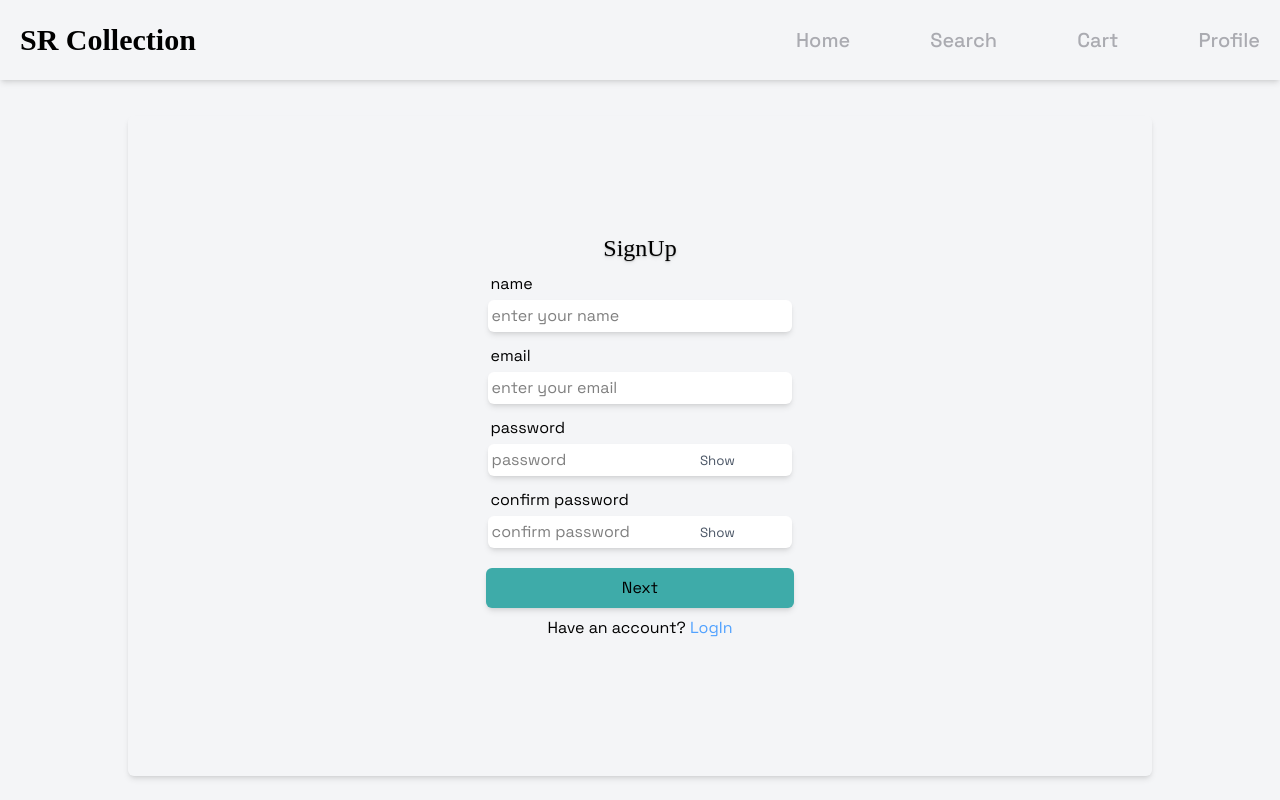
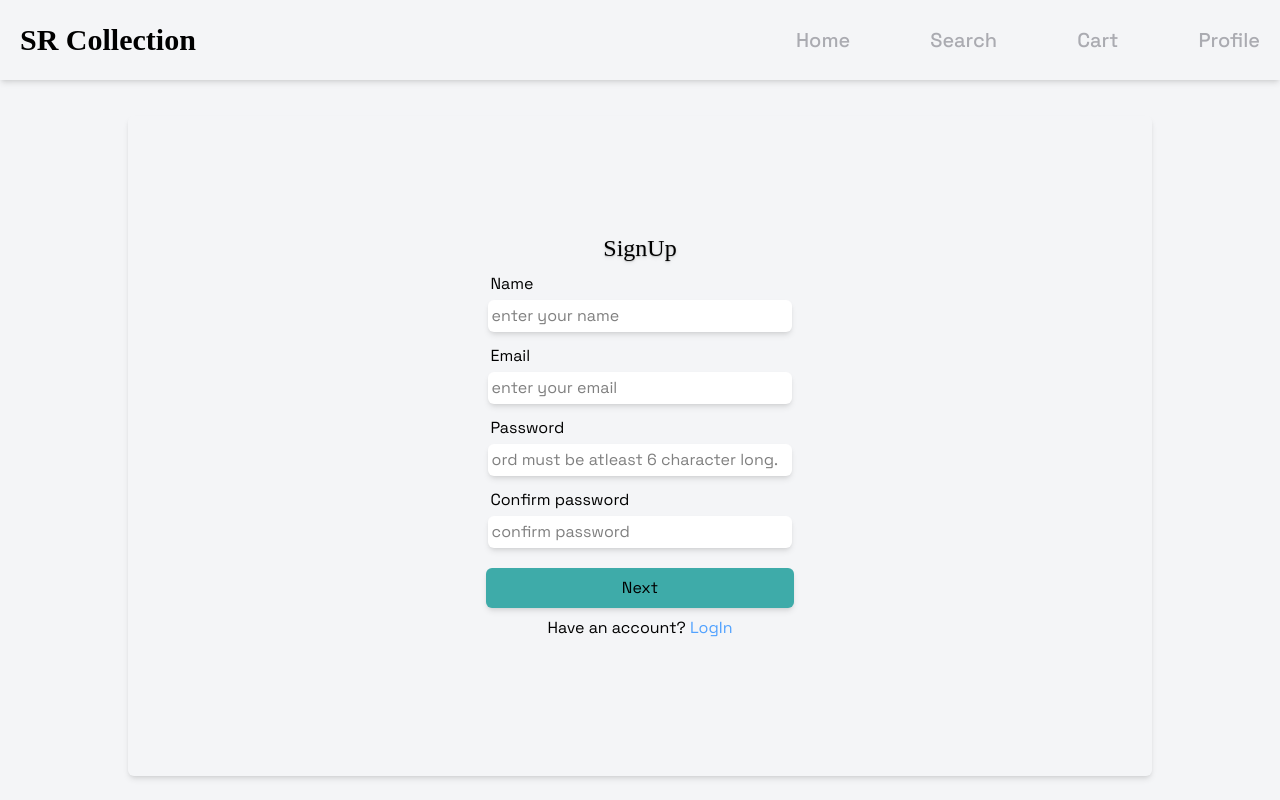
Before and after one commit to sr-sagar/SR-Collection, a React (Vite) app in the folder client/SR-COLLECTION/: page /user/signup in a window 1280 px wide. Built offline with nearby package versions, Linux system fonts and the light colour scheme; no server answers; a web font is replaced by a local one.

Commit message:
fixed couple of bugs and design errors, while also added users address in the supervisor portal

```diff
--- a/client/SR-COLLECTION/src/App.jsx
+++ b/client/SR-COLLECTION/src/App.jsx
@@ -37,7 +37,7 @@ useEffect(() => {
           <AppRoutes  btn={btn} setBtn={setBtn} btnValue={btnValue} setBtnValue={setBtnValue} />
           <ToastContainer
             position='top-center'
-            autoClose={3000}
+            autoClose={4000}
             hideProgressBar={false}
             newestOnTop={false}
             pauseOnFocusLoss
--- a/client/SR-COLLECTION/src/components/common/inputBox.jsx
+++ b/client/SR-COLLECTION/src/components/common/inputBox.jsx
@@ -13,8 +13,11 @@ const InputBox = ({inputType,inputWidth,inputPlaceHolder, value, setValue, name,
             setValue(e.target.value)
         }
     }
+    // const currentScreenSize = window.current.width
     return(
-        <div className="flex items-center justify-center w-full h-auto p-1">
+        <div className="flex justify-center w-full h-auto p-1">
+            <div className="relative flex items-center justify-center w-full">
+
             <input
 
                  type={show && inputType === "password"? "text" : inputType || "text"}
@@ -24,14 +27,15 @@ const InputBox = ({inputType,inputWidth,inputPlaceHolder, value, setValue, name,
                  value={value}
                  onChange={handleChange}
             />
-            {showToggle && inputType === "password" && (
+            {showToggle && inputType === "password" && value !== '' && (
                 <span
                     onClick={toggleVisible}
-                    className="absolute right-9 md:right-42 lg:right-64 xl:right-104 top-1/2.5 transform transition scale-95 cursor-pointer text-sm text-gray-600"
+                    className="absolute p-1 text-sm text-gray-600 transition transform scale-95 -translate-y-1/2 cursor-pointer right-8 md:left-[65%] lg:left-[62%] xl:left-[60%] top-1/2"
                     >
                     {show? "Hide" : "Show"}
                 </span>
             )}
+            </div>
 
         </div>
     )
--- /dev/null
+++ b/client/SR-COLLECTION/src/components/common/placeHolderScroller.jsx
@@ -0,0 +1,20 @@
+import React,{useState,useEffect} from "react";
+
+export const usePlaceHolderScroller = (originalText, speed = 1000) => {
+    const [placeHolderScrollText,setPlaceHolderScrollText] = useState(originalText)
+
+    useEffect(() => {
+        let placeHolderScroller = originalText
+        const interval = setInterval(() => {
+            placeHolderScroller = placeHolderScroller.slice(1)
+            if(placeHolderScroller.length === 0)
+            {
+                placeHolderScroller = originalText
+            }
+            setPlaceHolderScrollText(placeHolderScroller)
+
+        },speed)
+        return () => clearInterval(interval);
+    },[])
+  return placeHolderScrollText
+}
--- a/client/SR-COLLECTION/src/components/products/homeItems.jsx
+++ b/client/SR-COLLECTION/src/components/products/homeItems.jsx
@@ -11,7 +11,7 @@ const HomeItems = ({title,id,price,imgUrl}) => {
 
                 </div>
                 <p className="font-medium  text-left text- [#8C8C94] text-black font-Space truncate border-t-1">{`${title}`}</p>
-                <p className="font-medium text-left text- [#8C8C94] text-black font-Space">{`$${price}`}</p>
+                <p className="font-medium text-left text- [#8C8C94] text-black font-Space">{`${"\u20B9"}${price}`}</p>
             </div>
         </Link>
     )
--- a/client/SR-COLLECTION/src/features/auth/login.jsx
+++ b/client/SR-COLLECTION/src/features/auth/login.jsx
@@ -7,14 +7,15 @@ import { Link } from "react-router-dom";
 import PostRequests from "../../services/postRequests";
 import { useNavigate } from "react-router-dom";
 import { useAppContext } from "../../context/AppContext";
+import { usePlaceHolderScroller } from "../../components/common/placeHolderScroller";
 const LogIn = ({scroll}) => {
 
     const navigate = useNavigate();
     const { setCurrentUser } = useAppContext()
 
     const arr = [
-        {type: "text" ,text: "email", id: 1, placeholder: "enter your email"},
-        {type: "password" ,text: "password", id: 2, placeholder: "password"},
+        {key: "email",type: "text" ,text: "Email", id: 1, placeholder: "enter your email"},
+        {key: "password",type: "password" ,text: "Password", id: 2, placeholder: "password must be atleast 6 character long."},
     ]
 
     const [userEmailAndPass,setUserEmailAndPass] = useState({
@@ -24,6 +25,7 @@ const LogIn = ({scroll}) => {
 
     const [btnClicked,setBtnClicked] = useState(false)
     const [msg,setMSG] = useState('')
+
 
 
 
@@ -50,13 +52,13 @@ const LogIn = ({scroll}) => {
         setUserEmailAndPass(preVal => ({...preVal, [key] : val}));
     }
 
-    // this is a fake user for testing purpose. remove this before production
     const userDetails = {
         email: userEmailAndPass.email,
         password: userEmailAndPass.password
     }
 
 
+    const placeHolderScrollText = usePlaceHolderScroller(arr[1].placeholder)
     return(
         <div className="absolute top-0 left-0 w-full h-full bg- green-600 bg-[#F4F5F7]">
             <header className="w-full max-h-[12%] pb-5 bg-[#F4F5F7] justify-center items-center object-center ">
@@ -74,7 +76,7 @@ const LogIn = ({scroll}) => {
                     {arr.map((item) => (
                         <div  key={item.id} className="flex flex-col items-center justify-center w-full">
                                 <p className="w-[80%] md:max-w-[50%] lg:max-w-[40%] xl:max-w-[30%] text-left pl-1">{item.text}</p>
-                            <InputBox  inputType={item.type} inputPlaceHolder={item.placeholder}  value={userEmailAndPass[item.text]} name={item.text} setValue={handleInputChange} showToggle={item.type === "password"}/>
+                            <InputBox  inputType={item.type} inputPlaceHolder={item.text === "Password" ? placeHolderScrollText : item.placeholder}  value={userEmailAndPass[item.key]} name={item.key} setValue={handleInputChange} showToggle={item.type === "password"}/>
                         </div>
 
                     ))
--- a/client/SR-COLLECTION/src/features/auth/signup.jsx
+++ b/client/SR-COLLECTION/src/features/auth/signup.jsx
@@ -7,6 +7,7 @@ import { Link } from "react-router-dom";
 import PostRequests from "../../services/postRequests";
 import { useNavigate } from "react-router-dom";
 import { useAppContext } from "../../context/AppContext";
+import { usePlaceHolderScroller } from "../../components/common/placeHolderScroller";
 
 const SignUp = ({scroll}) => {
 
@@ -14,23 +15,20 @@ const SignUp = ({scroll}) => {
     const { setCurrentUser,devLog } = useAppContext()
 
     const arr = [
-        {key: "userName",type: "text" ,text: "name", id: 1, placeholder: "enter your name"},
-        {key: "email",type: "text" ,text: "email", id: 2, placeholder: "enter your email"},
-        {key: "password",type: "password" ,text: "password", id: 4, placeholder: "password"},
-        {key: "confirmPassword",type: "password" ,text: "confirm password", id: 5, placeholder: "confirm password"},
+        {key: "userName",type: "text" ,text: "Name", id: 1, placeholder: "enter your name"},
+        {key: "email",type: "text" ,text: "Email", id: 2, placeholder: "enter your email"},
+        {key: "password",type: "password" ,text: "Password", id: 4, placeholder: "password must be atleast 6 character long."},
+        {key: "confirmPassword",type: "password" ,text: "Confirm password", id: 5, placeholder: "confirm password"},
     ]
     const arr2 = [
-        {key: "phoneNumber",type: "number" ,text: "phone number", id: 3, placeholder: "enter your phone number"},
-        {key: "city",type: "text" ,text: "city", id: 6, placeholder: "enter your city name"},
-        {key: "location",type: "text" ,text: "home adress", id: 7, placeholder: "enter your home adress"},
+        {key: "phoneNumber",type: "number" ,text: "Phone number", id: 3, placeholder: "enter your phone number"},
+        {key: "city",type: "text" ,text: "City", id: 6, placeholder: "enter your city name"},
+        {key: "location",type: "text" ,text: "Home adress", id: 7, placeholder: "enter your home adress"},
 
     ]
 
     const [btnClicked,setBtnClicked] = useState(false)
     const [msg,setMSG] = useState('')
-    const [otp,setOtp] = useState('')
-    const [otpSent,setOptSent] = useState(false);
-    const [confirmationResult,setConfirmationResult] = useState(null)
 
     const [userSignUpDetails,setUserSignUpDetails] = useState({
         'userName': '',
@@ -95,6 +93,7 @@ const SignUp = ({scroll}) => {
         }
     };
 
+    const placeHolderScrollText = usePlaceHolderScroller(arr[2].placeholder)
     return(
         <div className="absolute top-0 left-0 w-full h-full bg- green-600 bg-[#F4F5F7]">
             <header className="w-full max-h-[12%] pb-5 bg-[#F4F5F7] justify-center items-center object-center ">
@@ -114,7 +113,7 @@ const SignUp = ({scroll}) => {
                                 <p className="w-[80%] md:max-w-[50%] lg:max-w-[40%] xl:max-w-[30%] text-left pl-1 ">{item.text}</p>
                                 <InputBox
                                 inputType={item.type}
-                                inputPlaceHolder={item.placeholder}
+                                inputPlaceHolder={item.text === "Password"? placeHolderScrollText : item.placeholder}
                                 name={item.key}
                                 value={
                                     item.key == 'city' || item.key == 'location'?
--- a/client/SR-COLLECTION/src/features/products/paymentPage.jsx
+++ b/client/SR-COLLECTION/src/features/products/paymentPage.jsx
@@ -14,6 +14,7 @@ const PaymentPage = ({scroll}) => {
     const handleOrderClick = () => {
         handleOrder(productId,productPrice,productQuantity);
         toast.success("Your order will be placed shortly.")
+        toast.info("Please read the note within the products page for more information.")
         navigate('/')
     }
     return(
--- a/client/SR-COLLECTION/src/features/products/productsPage.jsx
+++ b/client/SR-COLLECTION/src/features/products/productsPage.jsx
@@ -56,6 +56,7 @@ const ProductsPage = ({scroll, filteredItems}) => {
                 toast.error("unable to add product to cart. please try again later.")
                 devLog(res);
             }
+            toast.success("product added to cart successfully.")
             }catch(err)
             {
                 toast.error("something went wrong, please try again later.");
@@ -132,7 +133,7 @@ const ProductsPage = ({scroll, filteredItems}) => {
                 <div className="relative w-full mt-3 bg-[#F4F5F7] shadow-md p-1">
                     <p >Price: {"\u20B9"}{product.price}</p>
                     <p className="mt-1">Available: {product.availbility == true? "available." : "not available."}</p>
-                    <p className="mt-1">Note: This product once bought cannot be returned or refunded.</p>
+                    <p className="mt-1">Note: This product once bought cannot be returned or refunded. Please note: if you haven't paid for this product before clicking the button, then this order will be cancelled automatically. Please click buy button again to order, with payment. </p>
                 </div>
                 <div className="w-full h-[20%]  mt-3 flex flex-col justify-center items-center p-2 space-y-3">
                     <div className="flex items-center justify-center w-full">
--- a/client/SR-COLLECTION/src/features/supervisor/adminAssignmentPortal.jsx
+++ b/client/SR-COLLECTION/src/features/supervisor/adminAssignmentPortal.jsx
@@ -230,7 +230,7 @@ const AdminAssignmentPortal = () => {
                         <div className="w-full h-[70%] flex flex-col space-y-2 overflow-y-auto pb-2 pt-1" style={{scrollBarWidth: 'none'}}>
 
                             {orders.length > 0? orders.map((item) => (
-                                <UserOrdersManagement key={item._id}  selectValue={statusSelectValue} setStatusSelectValue={setStatusSelectValue} setOrderId={setOrderId} orderId={item._id} userName={item.userName} userPhoneNumber={item.userPhoneNumber} deliveryDate={deliveryDate} setDeliveryDate={setDeliveryDate} orderNumber={orderNumber} setOrderNumber={setOrderNumber}/>
+                                <UserOrdersManagement key={item._id}  selectValue={statusSelectValue} setStatusSelectValue={setStatusSelectValue} setOrderId={setOrderId} orderId={item._id} userName={item.userName} userPhoneNumber={item.userPhoneNumber} deliveryDate={deliveryDate} setDeliveryDate={setDeliveryDate} orderNumber={orderNumber} setOrderNumber={setOrderNumber} orderAddressCity={item.userAddressCity} orderHomeAddress={item.userHomeAddress} />
                                 ))
 
                                 :
```
Also changed, not shown: client/SR-COLLECTION/src/features/supervisor/userOrdersManagement.jsx (+14 -6 lines), 2 other files (tests, documents, lock files or other folders). Lines whose indentation alone changed are shown as unchanged.
